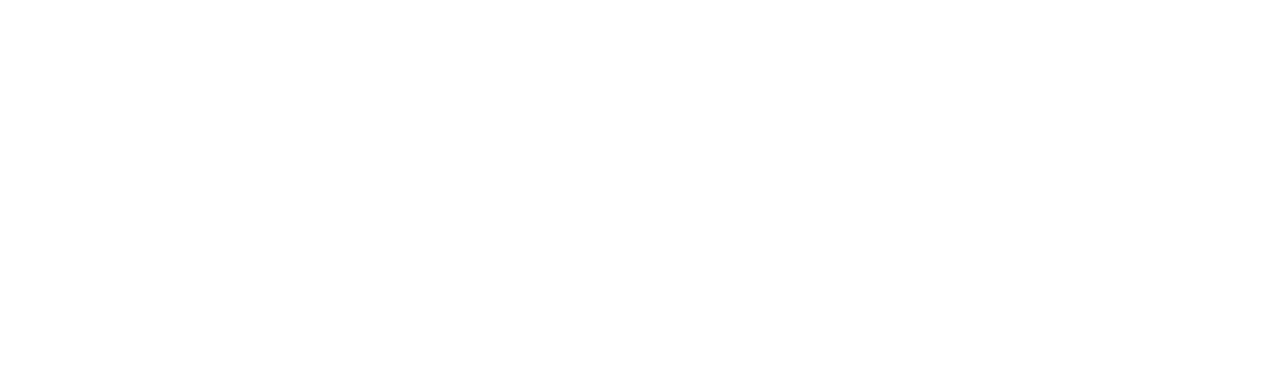
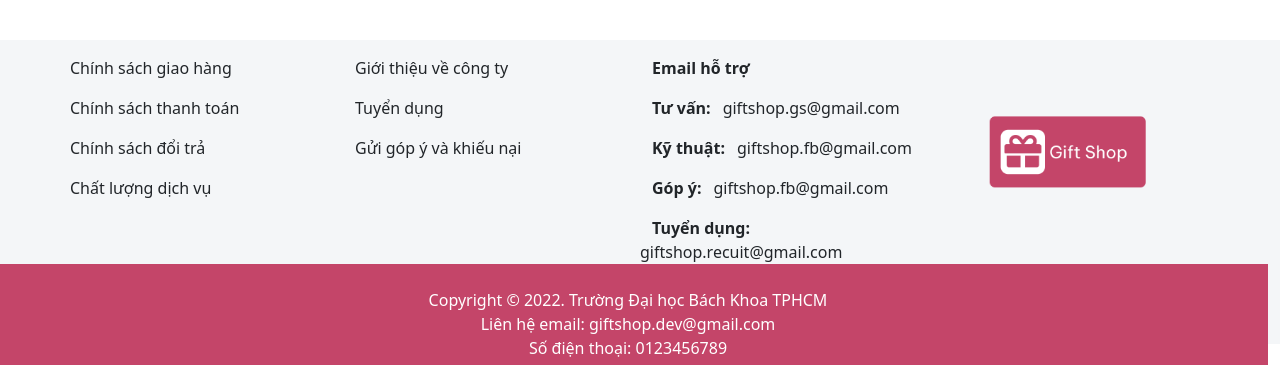
Before and after one commit to phuc16/ECommerce, a React (Create React App) app in the folder frontend/: page / in a window 1280 px wide. Shown: the part 890-1255 px from the top of the page. Before the commit the page ends 890 px from the top, so only its background shows below. Built offline with nearby package versions, Linux system fonts and the light colour scheme; no server answers.

Commit message:
add footer

```diff
--- a/frontend/src/App.js
+++ b/frontend/src/App.js
@@ -2,6 +2,7 @@
 import Payment from './component/payment';
 import PaymentComplete from './page/payment-complete';
 import PaymentFail from './page/payment-fail';
+
 import {
   BrowserRouter as Router,
   Switch,
--- /dev/null
+++ b/frontend/src/asset/css/footer.css
@@ -0,0 +1,32 @@
+.row .col .row{
+    margin-top: 2vh;
+}
+
+.rd-b{
+    display: inline-block;
+    width: fit-content!important;
+}
+img{
+    width: 60%;
+    position: relative;
+    top: 50%;
+    left: 50%;
+    transform: translate(-50%, -50%);
+}
+
+.row-under{
+    height: 10vh;
+    background-color: #C44569;
+    width: 100vw;
+    padding: 0;
+}
+.under{
+    position: relative;
+    background-color: #C44569;
+    top: 50%;
+    transform: translateY(-20%);
+    text-align: center;
+    position: relative;
+    color: white;
+    padding: 0;
+}
--- a/frontend/src/asset/css/header.css
+++ b/frontend/src/asset/css/header.css
@@ -4,6 +4,13 @@
     box-sizing: border-box;
 }
 
+.nav-header{
+    width: 100vw;
+}
+
+.con-nav{
+    padding: 0!important;
+}
 .navbar{
     background-color: #C44569;
     color: white!important;
--- /dev/null
+++ b/frontend/src/component/footer.js
@@ -0,0 +1,43 @@
+import {Navbar, Container, Row, Col} from 'react-bootstrap'
+import brand from '../asset/img/Brand.png'
+import '../asset/css/footer.css'
+export default function Footer(){
+    return(
+        <div style={{backgroundColor: '#F4F6F8'}}>
+            <Container >
+                <Row>
+                    <Col className="mb-3">
+                        <Row>Chính sách giao hàng</Row>
+                        <Row>Chính sách thanh toán</Row>
+                        <Row>Chính sách đổi trả</Row>
+                        <Row>Chất lượng dịch vụ</Row>
+                    </Col>
+                    <Col >
+                        <Row>Giới thiệu về công ty</Row>
+                        <Row>Tuyển dụng</Row>
+                        <Row>Gửi góp ý và khiếu nại</Row>
+                    </Col>
+                    <Col  className='rd'>
+                        <Row> <b className='rd-b'>Email hỗ trợ</b></Row>
+                        <Row><b className='rd-b'>Tư vấn:</b> giftshop.gs@gmail.com</Row>
+                        <Row><b className='rd-b'>Kỹ thuật:</b> giftshop.fb@gmail.com</Row>
+                        <Row><b className='rd-b'>Góp ý:</b> giftshop.fb@gmail.com</Row>
+                        <Row><b className='rd-b'>Tuyển dụng:</b> giftshop.recuit@gmail.com</Row>
+                    </Col>
+                    <Col xs={3}>
+                        <img src={brand}/>
+                    </Col>
+                </Row>
+
+            </Container>
+            <Row className='row-under'>
+                <div className='under'>
+                    Copyright © 2022. Trường Đại học Bách Khoa TPHCM<br/>
+                    Liên hệ email: giftshop.dev@gmail.com<br/>
+                    Số điện thoại: 0123456789
+                </div>
+            </Row>
+        </div>
+
+    )
+}
--- a/frontend/src/component/header.js
+++ b/frontend/src/component/header.js
@@ -5,8 +5,8 @@
 
 function GNavbar(){
     return(
-        <Navbar expand="lg" >
-            <Container fluid>
+        <Navbar expand="lg" className='nav-header'>
+            <Container fluid className='con-nav'>
                 <Navbar.Brand href="#">
                 {/* <img
                     alt=""
@@ -37,7 +37,7 @@
                     />
                     <Button variant=""><BsSearch/></Button>
                     <Button variant=""><BsCartFill/> Giỏ hàng</Button>
-                    <Button variant=""><FaSignInAlt/> Đăng nhập</Button>
+                    <Button variant="" ><FaSignInAlt/> Đăng nhập</Button>
                 </Form>
                 </Navbar.Collapse>
             </Container>
@@ -47,7 +47,7 @@
 
 export default function GHeader(){
     return(
-        <div>
+        <div className='header'>
             <GNavbar/>
         </div>
     )
--- a/frontend/src/component/payment.js
+++ b/frontend/src/component/payment.js
@@ -5,6 +5,7 @@
 import React, { useState, useEffect, useRef} from "react";
 import {TextField } from "@mui/material";
 // import { useNavigate } from "react-router-dom";
+import Footer from './footer';
 
 const initialFValues = {
     name: '',
@@ -92,7 +93,7 @@
     return(
 
         <div className="bill-container">
-            <Container >
+            <Container>
                 <Row className="mb-2 title">
                     <p>ĐƠN HÀNG</p>
                 </Row>
@@ -577,7 +578,7 @@
                 </Row>
 
             </Container>
-
+            <Footer/>
 
 
         </div>
```
